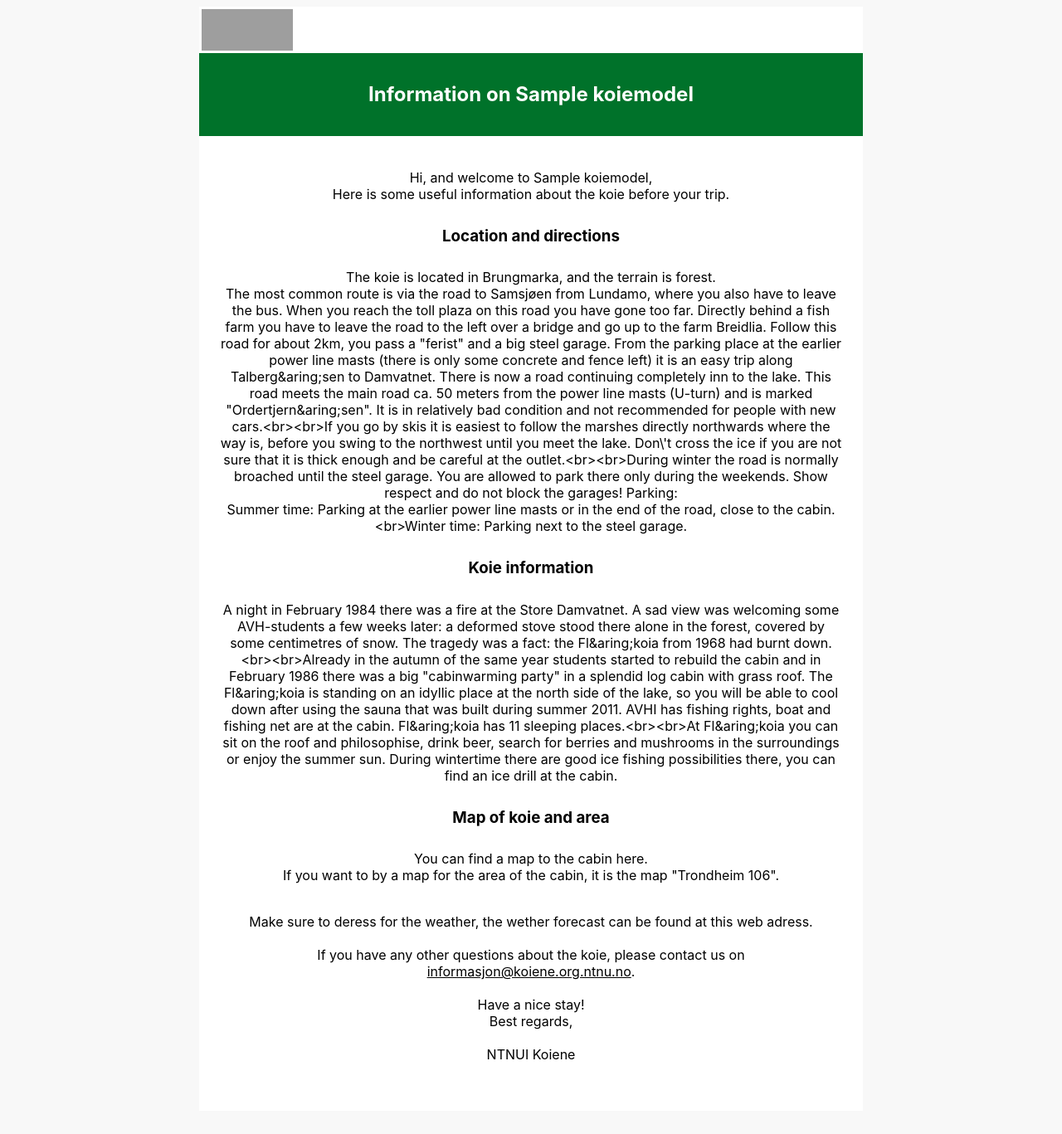
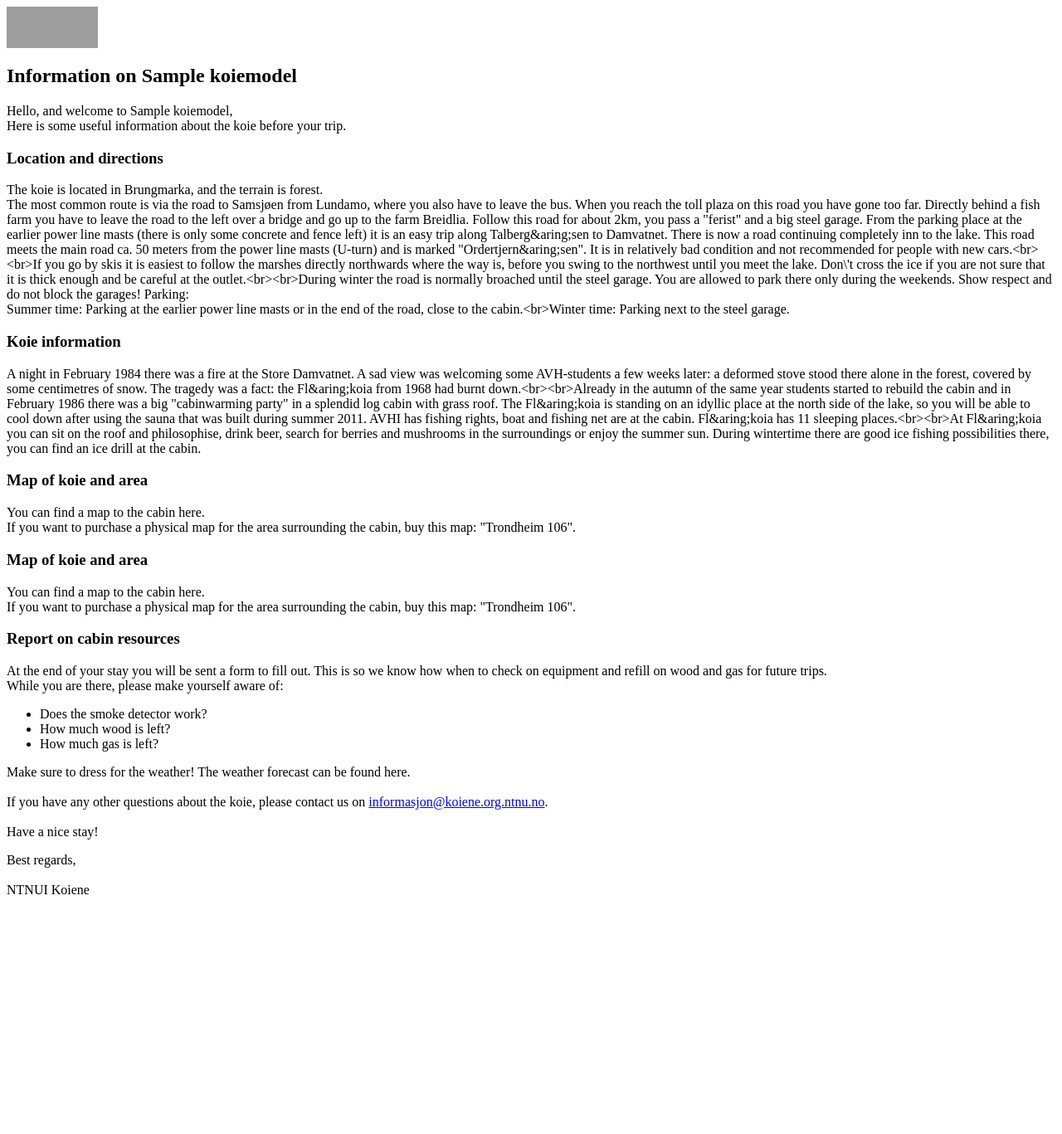
Before and after one commit to NTNUI/koiene-booking-h20, a Django app: template backend/ntnui/apps/koie_booking/templates/koie_information.html in a window 1280 px wide. Shown: the whole page at 83% size. After the commit the page ends 1078 px from the top, so only its background shows below. Run offline with Django 3.2, Linux system fonts and the light colour scheme; the template is opened without the code that fills it: values that come from a table or form of the project are taken from there, others are empty; data comes from the database, SQL or seed files in the repository; tables that the repository leaves empty hold one stand-in row (values such as "Sample post"); parts of the project's set-up code (start-up, migrations or seed data) failed here and were passed over; grey boxes are pictures that could not be loaded.

Commit message:
fix: remove old style and fix typos and errors

```diff
--- a/backend/ntnui/apps/koie_booking/templates/koie_information.html
+++ b/backend/ntnui/apps/koie_booking/templates/koie_information.html
@@ -5,99 +5,26 @@
     <title>Koieinformasjon</title>
     <meta name="viewport" content="width=device-width, initial-scale=1.0"/>
     <style>
-        * {
-            color: black;
-            font-family: -apple-system,BlinkMacSystemFont,"Segoe UI",Roboto,"Helvetica Neue",Arial,sans-serif;
-        }
-        .button {
-            height: 35px;
-            width: 180px;
-            margin: 30px 0;
-            background-color: #069;
-            color: white;
-            font-size: 14px;
-            text-align: center;
-            border: 1px solid #069;
-            -webkit-box-shadow: 0px 0px 4px 0px rgba(0,0,0,0.75);
-            -moz-box-shadow: 0px 0px 4px 0px rgba(0,0,0,0.75);
-            box-shadow: 0px 0px 4px 0px rgba(0,0,0,0.75);
-            border-radius: 6px;
-            position: relative;
-        }
-        .button:hover {
-            background-color: white;
-        }
-        .button:hover .text {
-            color: #069;
-        }
-        .link {
-            text-decoration: none;
-        }
-        .text {
-            text-align: center;
-            margin-top: 7px;
-            color: white;
-        }
-        .thanks {
-            color: #666666;
-            padding-bottom: 20px;
-        }
-        body {
-            background-color: #f8f8f8;
-        }
-        .box {
-            width: 800px;
-            background-color: #ffffff;
-            text-align: center;
-            padding-bottom: 32px;
-        }
-        .titleWrapper {
-            width: 100%;
-            height: 100px;
-            background-color: #00722a;
-            margin-bottom: 30px;
-        }
-        .titleText {
-            text-align: center;
-            padding-top: 35px;
-            margin: 0;
-            color: white;
-        }
-        p {
-            padding: 10px 25px;
-        }
-        .topBoxes a {
-            font-weight: bold;
-            padding: 15px 20px;
-            color: #000000 !important;
-            text-decoration: none !important;
-        }
+
     </style>
 </head>
 <body>
-    <center style="background-color: #f8f8f8; padding-bottom: 20px;">
         <div class="box">
-            <center>
-            <table style="width:100%!important;border-collapse:separate;min-width:100%!important">
-                <tbody>
-                    <tr>
-                        <td align="left">
-                            <img class="topBoxes" src="https://ntnui.no/wp-content/uploads/2018/04/ntnui-logo-liten-300x120.png" height="50" width="110" uk-svg alt="NTNUI LOGO">
-                        </td>
-                    </tr>
-                </tbody>
-            </table>
-            </center>
-
+            <div class = "topBar">
+                <img class="logo" src="https://ntnui.no/wp-content/uploads/2018/04/ntnui-logo-liten-300x120.png" height="50" width="110" uk-svg alt="NTNUI LOGO">
                 <div class="titleWrapper">
-                <h2 class="titleText">Information on {{ koie.name }}</h2>
+                    <h2 class="title">Information on {{ koie.name }}</h2>
+                </div>
             </div>
 
+           <div class = "infoBox">
                <p>
-                Hi, and welcome to {{ koie.name }}, <br>
+                    Hello, and welcome to {{ koie.name }}, <br>
                     Here is some useful information about the koie before your trip.
                 </p>
+           </div>
 
+           <div class = "infoBox">
                 <h3>Location and directions</h3>
                 <p>
                     The koie is located in {{ koie.location.area }}, and the terrain is {{ koie.location.terrain_eng }}.<br>
@@ -106,32 +33,60 @@
                     Parking: <br>
                     {{ koie.description.parking_eng }}
                 </p>
+            </div>
 
+
+            <div class = "infoBox">
                 <h3>Koie information</h3>
                 <p>
                     {{ koie.description.description_eng }}
                 </p>
+            </div>
 
+            <div class = "infoBox">
                 <h3>Map of koie and area</h3>
                 <p>
                     You can find a map to the cabin <a hhref="{{ koie.location.map_pdf }}">here</a>. <br>
-                If you want to by a map for the area of the cabin, it is the map "{{ koie.location.kartblad }}".
+                    If you want to purchase a physical map for the area surrounding the cabin, buy this map: "{{ koie.location.kartblad }}".
                 </p>
+            </div>
 
 
+            <div class = "infoBox">
+                <h3>Map of koie and area</h3>
                 <p>
-                Make sure to deress for the weather, the wether forecast can be found at <a hhref="{{ koie.description.yr_link_eng }}">this web adress</a>.
+                    You can find a map to the cabin <a hhref="{{ koie.location.map_pdf }}">here</a>. <br>
+                    If you want to purchase a physical map for the area surrounding the cabin, buy this map: "{{ koie.location.kartblad }}".
+                </p>
+            </div>
+            <div class = "infoBox">
+                <h3>Report on cabin resources</h3>
+                <p>
+                    At the end of your stay you will be sent a form to fill out. This is so we know how when to check on equipment and refill on wood and gas for future trips.
+                    <br>
+                    While you are there, please make yourself aware of:
+                    <ul>
+                        <li>Does the smoke detector work?</li>
+                        <li>How much wood is left?</li>
+                        <li>How much gas is left?</li>
+                    </ul>
+                </p>
+            </div>
+            <div class = "infoBox"></div>
+                <p>
+                    Make sure to dress for the weather! The weather forecast can be found <a hhref="{{ koie.description.yr_link_eng }}">here</a>.
                     <br><br>
                     If you have any other questions about the koie, please contact us on <a href="mailto:informasjon@koiene.org.ntnu.no">informasjon@koiene.org.ntnu.no</a>.
                     <br><br>
                     Have a nice stay!
-                <br>
+                </p>
+            </div>
+            <div class = "footer">
                 Best regards,
                 <br><br>
                 NTNUI Koiene
-            </p>
+            </div>
 
         </div>
-    </center>
 </body>
 </html>
```
Lines whose indentation alone changed are shown as unchanged.
